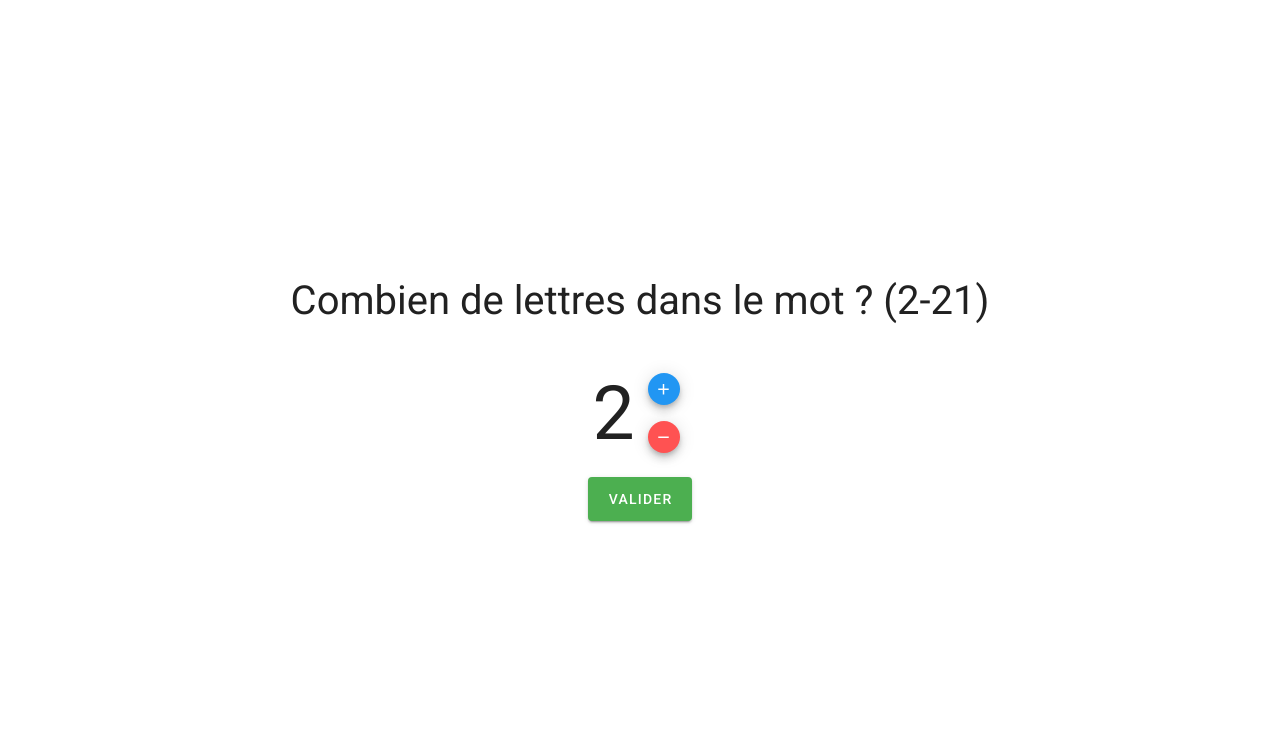
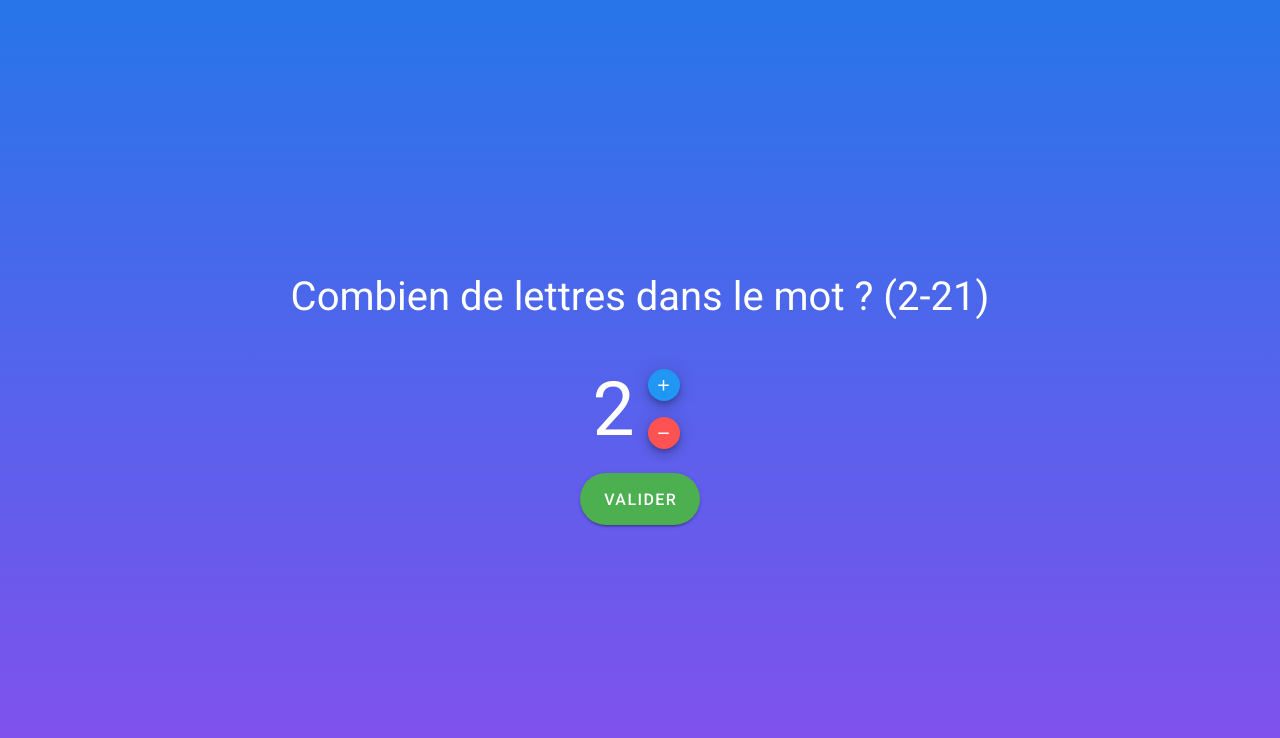
Before and after one commit to RemiBarthe/jeu-du-pendu-client, a Vue app: page / in a window 1280 px wide. Shown: the top 738 px of the page. Built offline with nearby package versions, Linux system fonts and the light colour scheme; a small style sheet from the web is missing.

Commit message:
Btn refresh + countGuess

```diff
--- a/src/App.vue
+++ b/src/App.vue
@@ -1,10 +1,13 @@
 <template>
   <v-app>
     <v-main>
-      <GameRoomContainer />
+      <div class="main-color">
+        <GameRoomContainer />
+      </div>
     </v-main>
   </v-app>
 </template>
+
 
 <script>
 import GameRoomContainer from "./containers/GameRoomContainer";
@@ -21,3 +24,8 @@ export default {
   })
 };
 </script>
+<style scoped>
+.main-color {
+  background: linear-gradient(0deg, #874fee, #2775e9);
+}
+</style>
--- a/src/components/GameRoom.vue
+++ b/src/components/GameRoom.vue
@@ -1,11 +1,11 @@
 <template>
   <v-container>
-    <h1 v-if="tittleWhereIsLetter">
+    <h1 v-if="tittleWhereIsLetter" class="style-color-titre">
       Où se trouve la lettre
       <span class="letter-color">{{ letterPossible }}</span>
       dans votre mot ?
     </h1>
-    <transition-group name="slideDown" appear tag="div" class="list-letters">
+    <transition-group name="fadeLeft" appear tag="div" class="list-letters">
       <v-card
         @click="selectLetter(letter.position)"
         :class="{ red: !letter.value, blue: letter.value }"
@@ -21,8 +21,8 @@
       color="success"
       class="align-center"
       @click="confirmLetter"
-      >Valider</v-btn
-    >
+      >Valider
+    </v-btn>
     <v-row justify="center">
       <v-dialog v-model="modalLetterChoose" width="600px" persistent>
         <v-card>
@@ -47,9 +47,10 @@
         <v-card>
           <v-card-title class="justify-center"> Facile ! </v-card-title>
           <h1 class="text-center uppercase-modal">
-            Ton mot : {{ findedWord }}
+            Ton mot est {{ findedWord }} je l'ai trouvé en
+            {{ countGuess }} coups
           </h1>
-          <v-btn color="primary" @click="restart">Rejouer</v-btn>
+          <v-icon color="primary" @click="restart">mdi-restart</v-icon>
         </v-card>
       </v-dialog>
     </v-row>
@@ -61,7 +62,7 @@
           <h1 class="text-center uppercase-modal">Je ne connais pas ton mot</h1>
           <v-text-field placeholder="C'est quoi ton mot ?">TOTO</v-text-field>
           <v-btn color="success">Ajouter le mot</v-btn>
-          <v-btn color="primary" @click="restart">Rejouer</v-btn>
+          <v-icon color="primary" @click="restart">mdi-restart</v-icon>
         </v-card>
       </v-dialog>
     </v-row>
@@ -83,7 +84,8 @@ export default {
     letters: "",
     positions: "",
     askedLetter: [],
-    findedWord: ""
+    findedWord: "",
+    countGuess: 0
   }),
 
   props: ["word"],
@@ -158,6 +160,7 @@ export default {
           } else {
             if (response.data.length > 1) {
               this.getPopularLetter(response.data);
+              this.countGuess++;
             } else {
               console.log(response.data);
               this.findedWord = response.data[0].label;
@@ -209,6 +212,9 @@ export default {
 </script>
 
 <style scoped>
+.style-color-titre {
+  color: white;
+}
 .container {
   height: 100vh;
 }
--- a/src/components/NumberLetterForm.vue
+++ b/src/components/NumberLetterForm.vue
@@ -13,7 +13,7 @@
         </v-btn>
       </div>
     </div>
-    <v-btn large color="success" class="ma-2" @click="onSubmit">
+    <v-btn x-large rounded color="success" class="ma-2" @click="onSubmit">
       Valider
     </v-btn>
   </v-container>
@@ -59,11 +59,13 @@ export default {
   align-items: center;
   flex-flow: column;
   height: 100vh;
+  color: white;
 }
 .position-number {
   display: flex;
   justify-content: center;
   align-items: center;
+  color: white;
 }
 
 .position-buttons {
--- a/src/containers/GameRoomContainer.vue
+++ b/src/containers/GameRoomContainer.vue
@@ -1,7 +1,7 @@
 <template>
   <div>
     <NumberLetterForm @submitted="isSubmit" v-if="!word" />
-    <GameRoom :word="word" v-else />
+    <GameRoom @submitted="isSubmit" :word="word" v-else />
   </div>
 </template>
 
```
